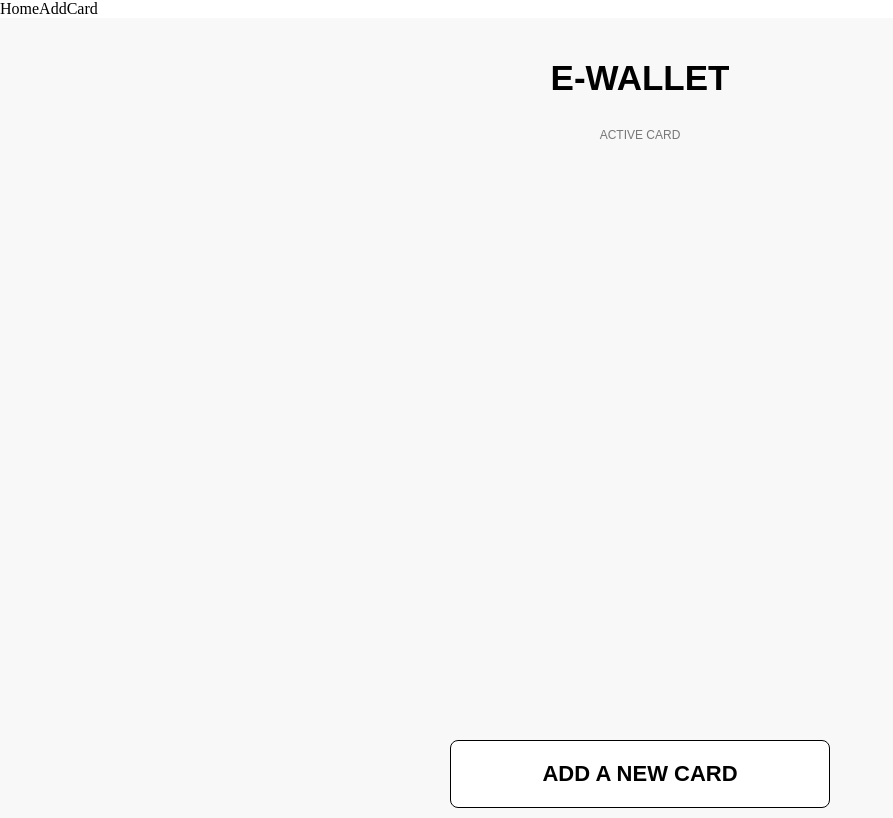
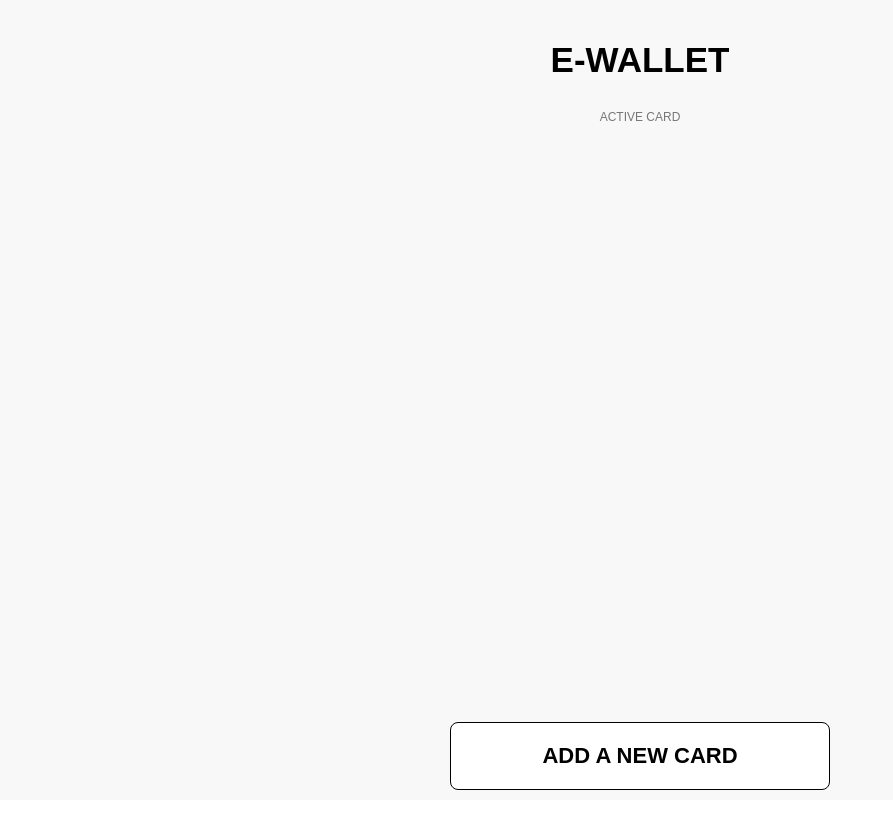
Before and after one commit to araswikdahl/E-Wallet, a Vue app: page / in a window 1280 px wide. Shown: the whole page, without its empty margins (0-893 px from the left). Built offline with nearby package versions, Linux system fonts and the light colour scheme.

Commit message:
change view

```diff
--- a/src/App.vue
+++ b/src/App.vue
@@ -1,12 +1,7 @@
 <template>
   <div id="app">
-    <nav>
-      <a @click="currentView = 'home'">Home</a>
-      <a @click="currentView = 'addCard'">AddCard</a>
-    </nav>
-    <Home v-if="currentView == 'home'" v-bind:listdata="listdata"/>
+    <Home @changeView="change" v-if="currentView == 'home'" v-bind:listdata="listdata"/>
     <AddCard v-else-if="currentView === 'addCard'" @sendToApp="AddCardPayload" />
-
   </div>
 </template>
 
@@ -28,7 +23,10 @@ export default {
     AddCardPayload(u){
        this.listdata.push(u)
        console.log(u)
-
+       this.currentView = 'home'
+    },
+    change(){
+      this.currentView = 'addCard'
     }
   }
 
--- a/src/view/Home.vue
+++ b/src/view/Home.vue
@@ -40,8 +40,7 @@ export default {
     props:["listdata"],
     methods:{
         viewChanger(){
-            // this.$emit('changeView','')
-             this.activcard=true
+            this.$emit('changeView')
 
 
         }
```
